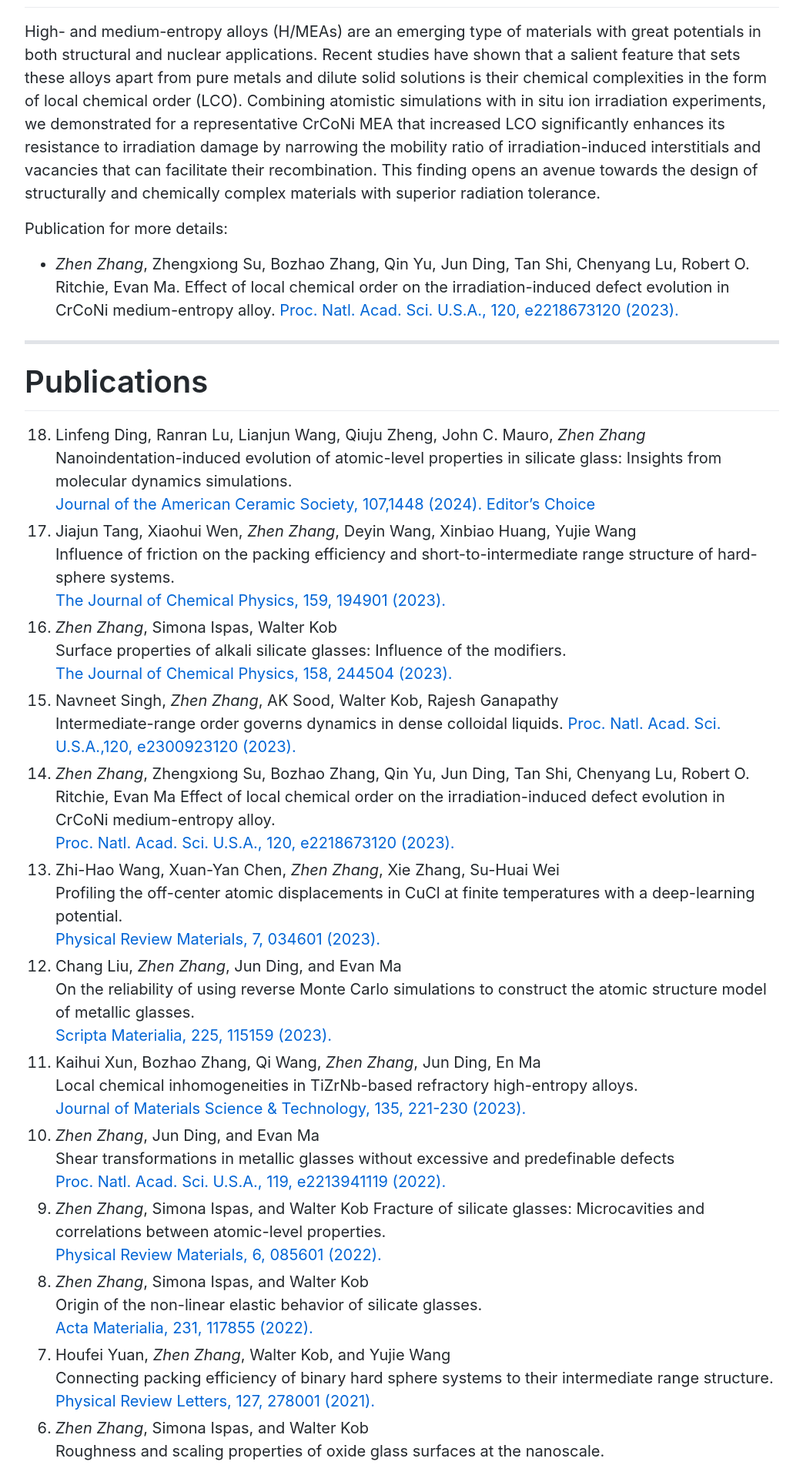
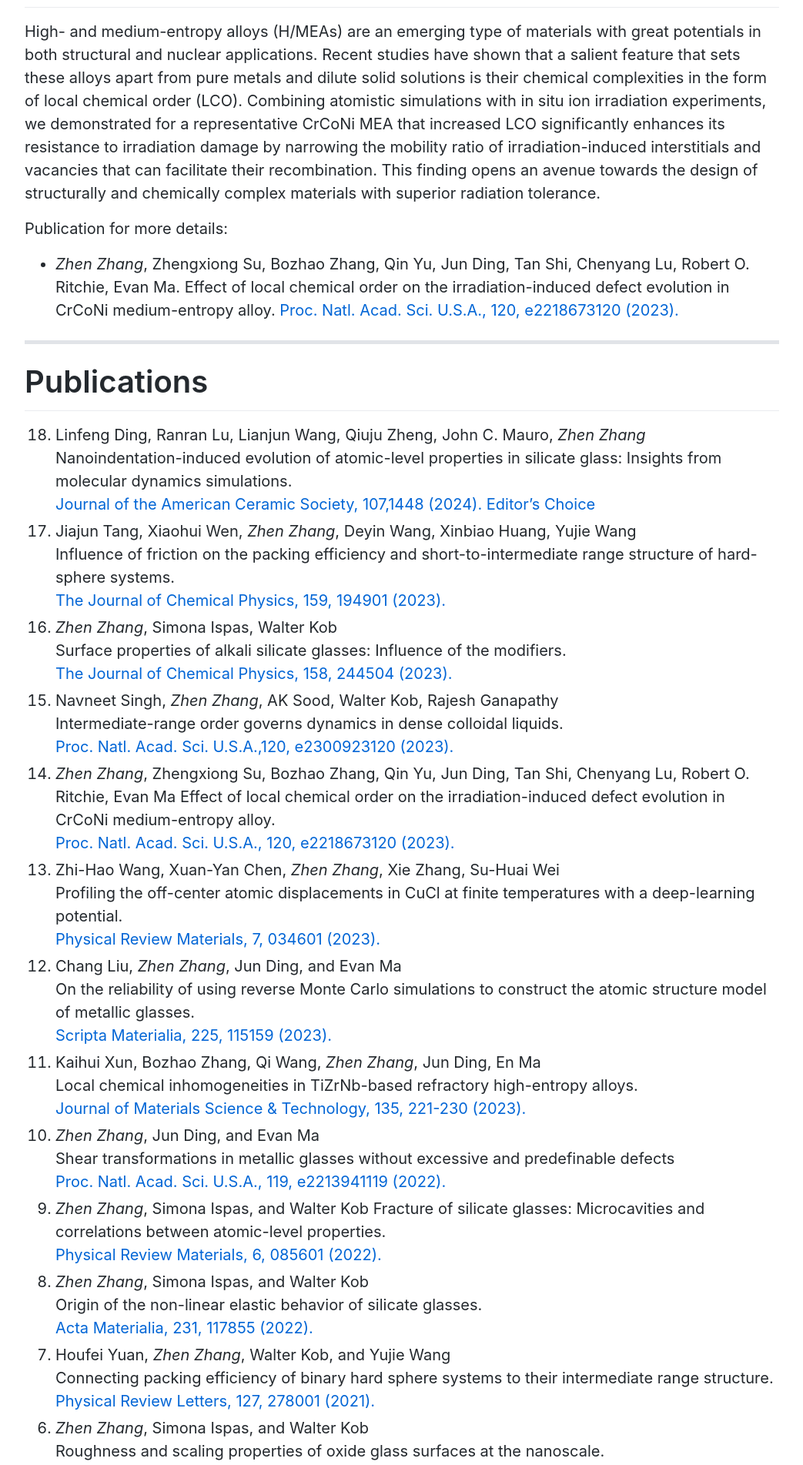
Before and after one commit to zhenzhang1991/zhenzhang1991.github.io, a Jekyll site: the page built from index.md, in a window 1280 px wide. Shown: the part 4301-6204 px from the top of the page at 77% size, without its empty margins (118-1161 px from the left). Built offline with Jekyll 4.4.1, drawn with Linux system fonts in a browser that asks for light colours; Markdown is read by kramdown in place of the engine named in the settings; comment, search, counter and statistics services are not loaded.

```diff
--- a/index.md
+++ b/index.md
@@ -95,8 +95,8 @@ Publication for more details:
    Surface properties of alkali silicate glasses: Influence of the modifiers. <br>
    [The Journal of Chemical Physics, 158, 244504 (2023).](https://doi.org/10.1063/5.0155497)
 0. Navneet Singh, *Zhen Zhang*, AK Sood, Walter Kob, Rajesh Ganapathy <br>
-Intermediate-range order governs dynamics in dense colloidal liquids.
-[Proc. Natl. Acad. Sci. U.S.A.,120, e2300923120 (2023).](https://doi.org/10.1073/pnas.2300923120) <br>
+   Intermediate-range order governs dynamics in dense colloidal liquids. <br>
+   [Proc. Natl. Acad. Sci. U.S.A.,120, e2300923120 (2023).](https://doi.org/10.1073/pnas.2300923120)
 0. *Zhen Zhang*, Zhengxiong Su, Bozhao Zhang, Qin Yu, Jun Ding, Tan Shi, Chenyang Lu, Robert O. Ritchie, Evan Ma
    Effect of local chemical order on the irradiation-induced defect evolution in CrCoNi medium-entropy alloy.<br>
    [Proc. Natl. Acad. Sci. U.S.A., 120, e2218673120 (2023).](https://doi.org/10.1073/pnas.2218673120)
```
